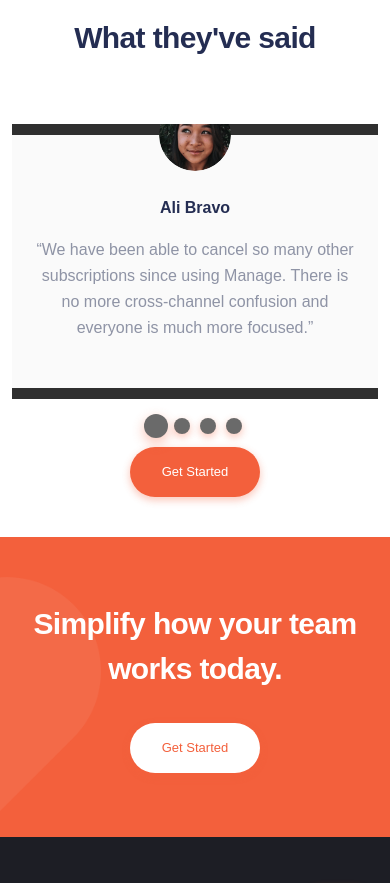
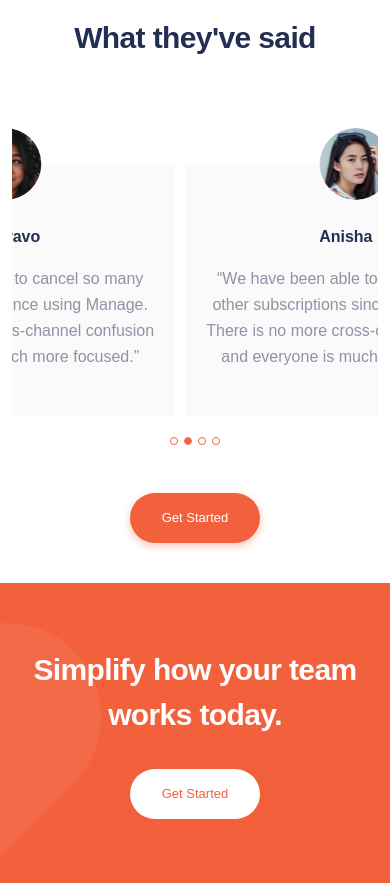
Before and after one commit to thusmiley/manage, a React (Vite) app: page / in a window 390 px wide. Shown: the part 1740-2623 px from the top of the page. Built offline with nearby package versions, Linux system fonts and the light colour scheme.

Commit message:
update slider

```diff
--- a/package.json
+++ b/package.json
@@ -17,6 +17,7 @@
     "react-awesome-slider": "^4.1.0",
     "react-dom": "^18.2.0",
     "react-icons": "^4.10.1",
+    "react-owl-carousel": "^2.3.3",
     "react-responsive-carousel": "^3.2.23",
     "react-router-dom": "^6.14.1",
     "react-slick": "^0.29.0",
--- a/src/components/Testimonials.jsx
+++ b/src/components/Testimonials.jsx
@@ -1,5 +1,7 @@
-import AwesomeSlider from "react-awesome-slider";
-import "react-awesome-slider/dist/styles.css";
+import { Swiper, SwiperSlide } from "swiper/react";
+import "swiper/css";
+import "swiper/css/pagination";
+import { Pagination, Autoplay } from "swiper/modules";
 
 import ali from "../assets/avatar-ali.png";
 import anisha from "../assets/avatar-anisha.png";
@@ -13,9 +15,39 @@ const Testimonials = () => {
       className="mt-20 lg:-mt-8 flexCenter flex-col overflow-visible"
     >
       <h2 className="heading2 text-center mb-16">What they&apos;ve said</h2>
-      <div className="w-container mx-auto">
-        <AwesomeSlider className="">
-          <div className="bg-[#fafafa] flex flex-col justify-start items-center text-center px-5 py-10 min-h-[253px] ">
+      <div className=" w-container md:w-full">
+        <Swiper
+          // slidesPerView={3}
+          centeredSlides={true}
+          centeredSlidesBounds={true}
+          initialSlide={0}
+          observer={true}
+          observeParents={true}
+          navigation={false}
+          pagination={{ clickable: true }}
+          modules={[Pagination, Autoplay]}
+          autoplay={{ delay: 6000 }}
+          breakpoints={{
+            0: {
+              slidesPerView: 1,
+              spaceBetween: 10,
+            },
+            768: {
+              slidesPerView: 1,
+              spaceBetween: 20,
+            },
+            1024: {
+              slidesPerView: 2,
+              spaceBetween: 20,
+            },
+            1200: {
+              slidesPerView: 3,
+              spaceBetween: 30,
+            },
+          }}
+          className="pt-10 pb-7 overflow-hidden mySwiper"
+        >
+          <SwiperSlide className="bg-[#fafafa] flex flex-col justify-start items-center text-center px-5 py-10 min-h-[253px] max-w-[340px] sm:min-w-[540px]">
             <img
               src={ali}
               alt="Ali Bravo"
@@ -27,8 +59,9 @@ const Testimonials = () => {
               using Manage. There is no more cross-channel confusion and
               everyone is much more focused.”
             </p>
-          </div>
-          <div className="bg-[#fafafa] flex flex-col justify-start items-center text-center px-5 py-10 min-h-[253px] ">
+          </SwiperSlide>
+
+          <SwiperSlide className="bg-[#fafafa] flex flex-col justify-start items-center text-center px-5 py-10 min-h-[253px] max-w-[340px] sm:min-w-[540px]">
             <img
               src={anisha}
               alt="Anisha Li"
@@ -40,8 +73,8 @@ const Testimonials = () => {
               using Manage. There is no more cross-channel confusion and
               everyone is much more focused.”
             </p>
-          </div>
-          <div className="bg-[#fafafa] flex flex-col justify-start items-center text-center px-5 py-10 min-h-[253px] ">
+          </SwiperSlide>
+          <SwiperSlide className="bg-[#fafafa] flex flex-col justify-start items-center text-center px-5 py-10 min-h-[253px] max-w-[340px] sm:min-w-[540px]">
             <img
               src={richard}
               alt="Richard Watts"
@@ -53,8 +86,8 @@ const Testimonials = () => {
               organized and focused. I can’t stop recommending them to everyone
               I talk to!”
             </p>
-          </div>
-          <div className="bg-[#fafafa] flex flex-col justify-start items-center text-center px-5 py-10 min-h-[253px] ">
+          </SwiperSlide>
+          <SwiperSlide className="bg-[#fafafa] flex flex-col justify-start items-center text-center px-5 py-10 min-h-[253px] max-w-[340px] sm:min-w-[540px]">
             <img
               src={shanai}
               alt="Shanai Gough"
@@ -66,8 +99,8 @@ const Testimonials = () => {
               projects from anywhere. It keeps the whole team in-sync without
               being intrusive.”
             </p>
-          </div>
-        </AwesomeSlider>
+          </SwiperSlide>
+        </Swiper>
       </div>
 
       <button className="mt-12">Get Started</button>
--- a/src/index.css
+++ b/src/index.css
@@ -195,6 +195,31 @@
 }
 
 /* testimonial slider  */
+.swiper-container {
+  position: relative;
+}
+.swiper-pagination-bullet {
+  width: 6px;
+  height: 6px;
+  background-color: white;
+  outline: theme("colors.primary") 1px solid;
+  opacity: 1;
+}
+
+.swiper-pagination-bullet-active {
+  background-color: theme("colors.primary");
+  outline: theme("colors.primary") 1px solid;
+}
+
+.swiper-pagination {
+  bottom: -7px !important;
+}
+
+@media screen and (min-width: 1200px) {
+  .swiper-pagination {
+    display: none;
+  }
+}
 
 /* get started  */
 .getstarted-bg::before {
@@ -209,5 +234,4 @@
   left: 0;
   right: 0;
   opacity: 0.07;
-
 }
```
Also changed, not shown: 1 other file (tests, documents, lock files or other folders).
